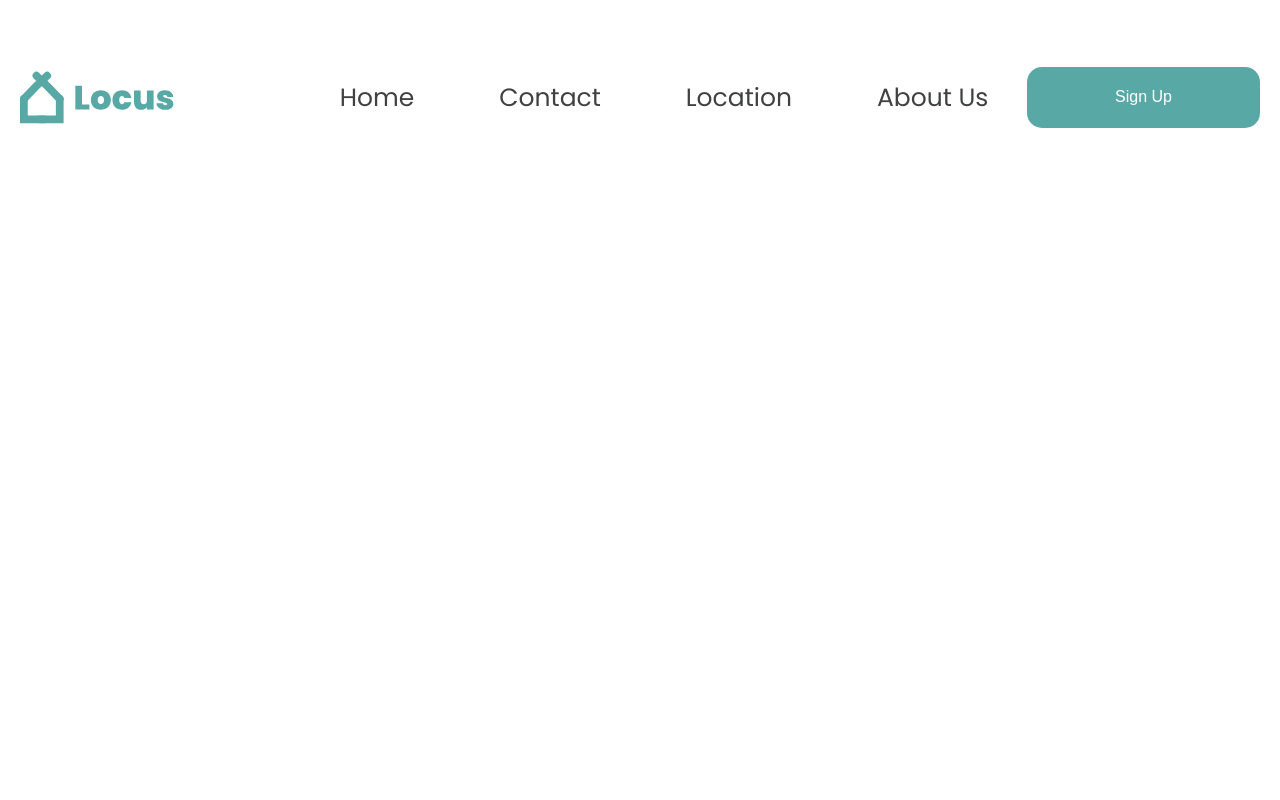
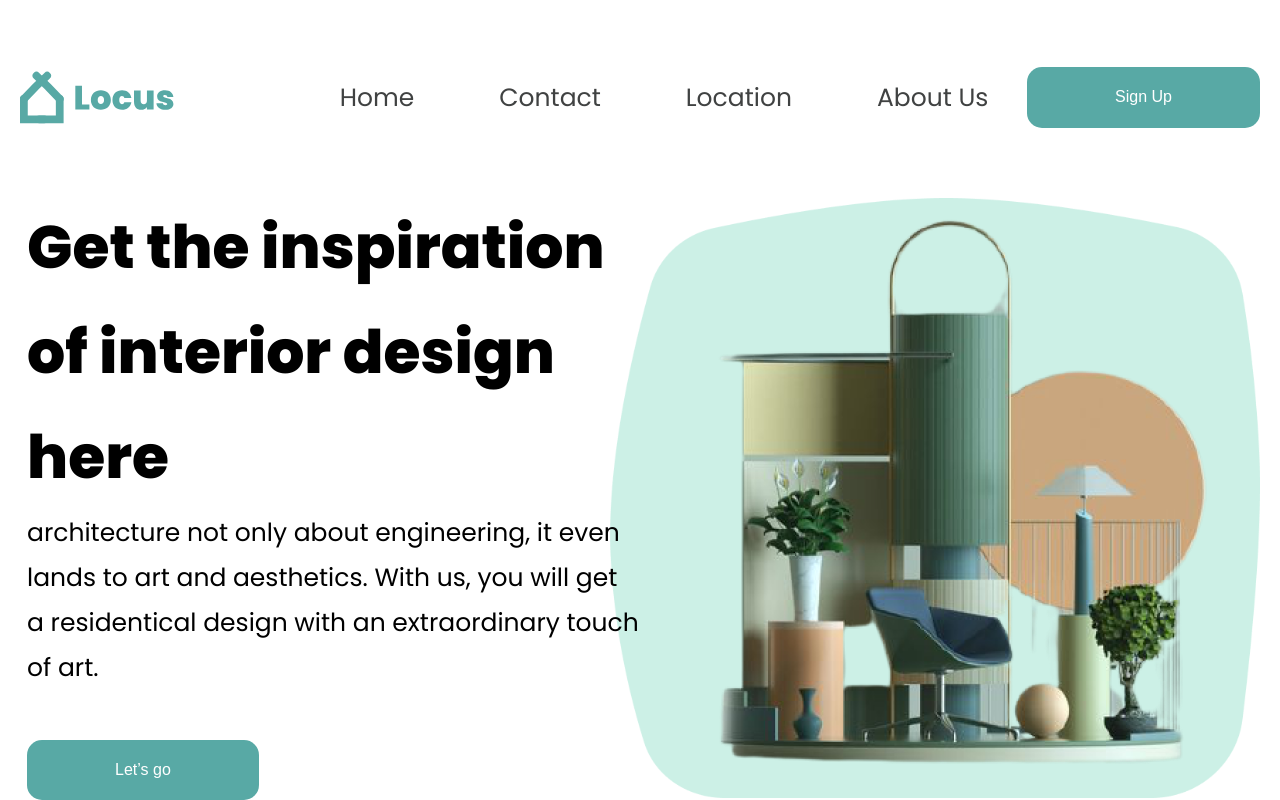
Before and after one commit to Jakhongir-M/Locus, a plain HTML site: page index.html in a window 1280 px wide. Drawn offline with Linux system fonts and the light colour scheme.

Commit message:
heror-finished

```diff
--- a/index.html
+++ b/index.html
@@ -28,11 +28,28 @@
             </li>
           </ul>
         </nav>
-        <button class="header__btn">Sign Up</button>
+        <button class="header__btn btn">Sign Up</button>
       </header>
       <!-- MAIN -->
       <main>
-        <div class="divv"></div>
+        <div class="hero">
+          <div class="right">
+            <h1 class="hero__desc">
+              Get the inspiration
+              <br />
+              of interior design <br />
+              here
+            </h1>
+            <p class="hero__text">
+              architecture not only about engineering, it even <br />
+              lands to art and aesthetics. With us, you will get <br />
+              a residentical design with an extraordinary touch <br />
+              of art.
+            </p>
+            <button class="hero__btn btn">Let’s go</button>
+          </div>
+          <div class="left"></div>
+        </div>
       </main>
       <!-- FOOTER -->
       <footer class="footer"></footer>
--- a/scss/all-blocks/_button.scss
+++ b/scss/all-blocks/_button.scss
@@ -0,0 +1,15 @@
+.btn {
+  background: #58a9a5;
+  border-radius: 15px;
+  padding: 21px 88px;
+  border: none;
+  color: #fff;
+}
+
+.btn:hover {
+  opacity: 0.8;
+}
+.btn:active {
+  opacity: 0.6;
+  color: #404242;
+}
--- a/scss/all-blocks/_header.scss
+++ b/scss/all-blocks/_header.scss
@@ -36,19 +36,4 @@
     color: #58a9a5;
     opacity: 0.6;
   }
-
-  .header__btn {
-    background: #58a9a5;
-    border-radius: 15px;
-    padding: 21px 88px;
-    border: none;
-    color: #fff;
-  }
-  &__btn:hover {
-    opacity: 0.8;
-  }
-  &__btn:active {
-    opacity: 0.6;
-    color: #404242;
-  }
 }
--- a/scss/all-blocks/_hero.scss
+++ b/scss/all-blocks/_hero.scss
@@ -1,3 +1,34 @@
-.h11 {
-  font-family: "Poppins bold";
+.hero {
+  background: url("../images/hero-right-back.png");
+  background-size: 650px 600px;
+  background-repeat: no-repeat;
+  background-position: right center;
+  justify-content: space-around;
+  display: flex;
+
+  .right {
+  }
+  .hero__desc {
+    margin: 0px;
+    padding: 0px;
+    font-family: "Poppins Extra bold";
+    font-size: 60px;
+    line-height: 105px;
+  }
+  .hero__text {
+    margin: 0px;
+    padding: 0px;
+    font-family: "Poppins Regular";
+    font-size: 25px;
+    line-height: 45px;
+    margin-bottom: 50px;
+  }
+  .left {
+    height: 600px;
+    width: 600px;
+    background: url("../images/hero-right-img.png");
+
+    background-repeat: no-repeat;
+    background-position: center center;
+  }
 }
```
Also changed, not shown: css/main.css, images/hero-right-back.png (added), images/hero-right-img.png (added), 1 other file.
